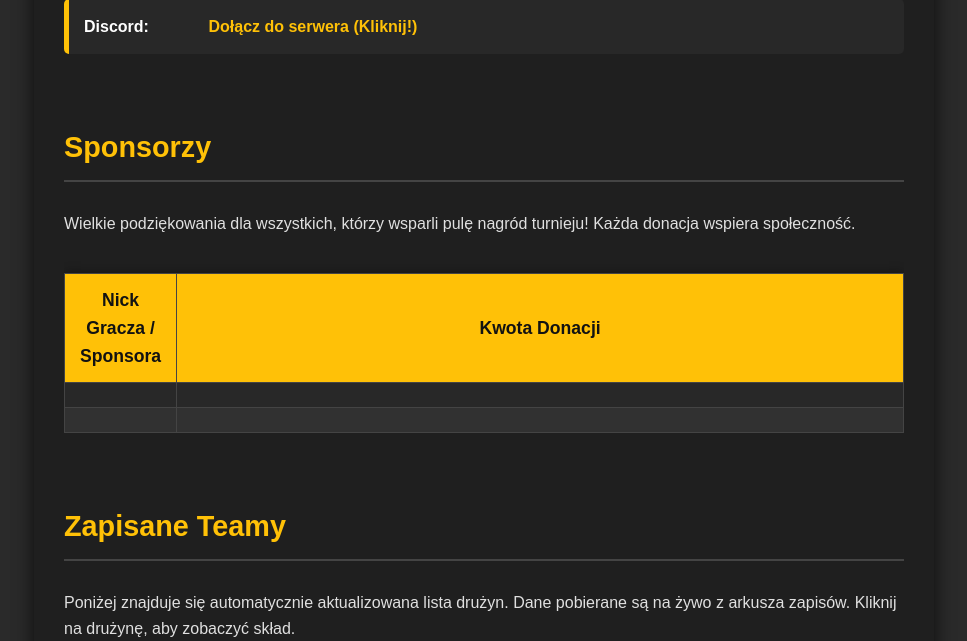
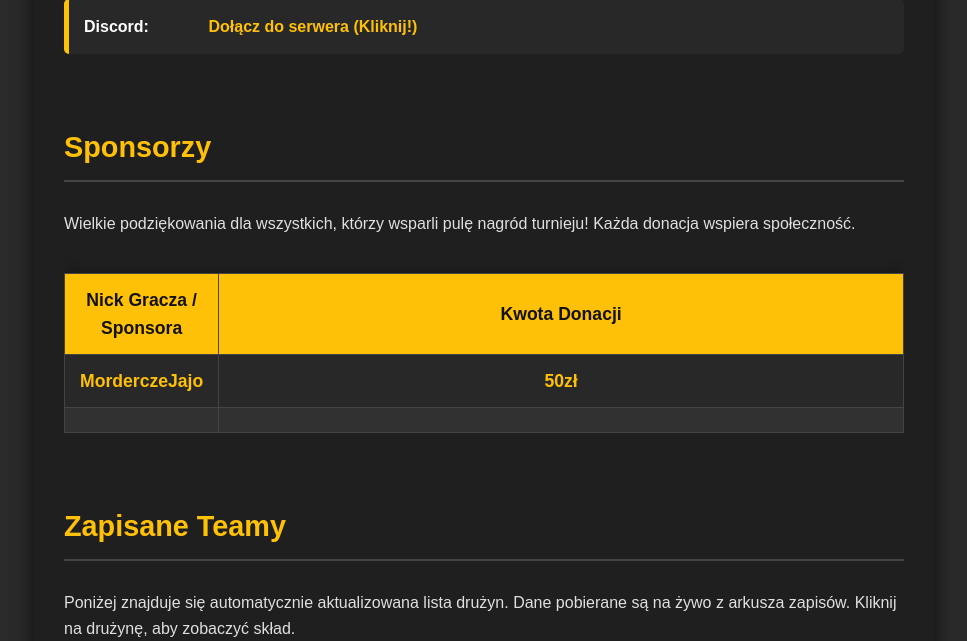
Before and after one commit to karolgrubiakkarol-alt/turniej-pubg-backend, a Flask app: page / in a window 1280 px wide. Shown: the part 1716-2357 px from the top of the page, without its empty margins (156-1123 px from the left). Run offline with Flask 3, Linux system fonts and the light colour scheme; data that the repository does not hold is empty.

Commit message:
Add files via upload

```diff
--- a/templates/index.html
+++ b/templates/index.html
@@ -516,8 +516,8 @@
                         </thead>
                         <tbody>
                             <tr>
-                                <td></td>
-                                <td style="text-align: center; color: #ffc107; font-weight: bold;"></td>
+                                <td>MorderczeJajo</td>
+                                <td style="text-align: center; color: #ffc107; font-weight: bold;">50zł</td>
                             </tr>
                             <tr>
                                 <td></td>
```
